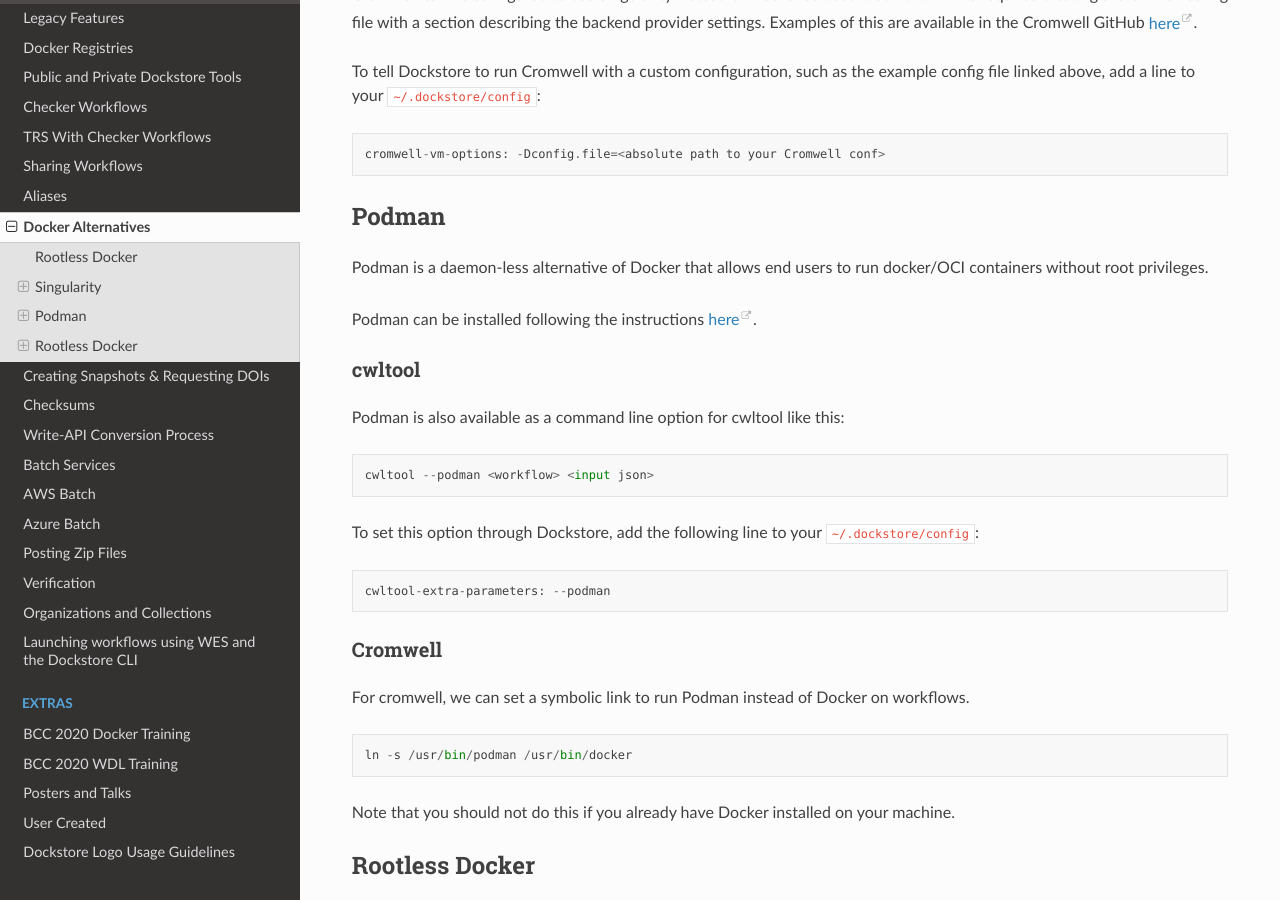
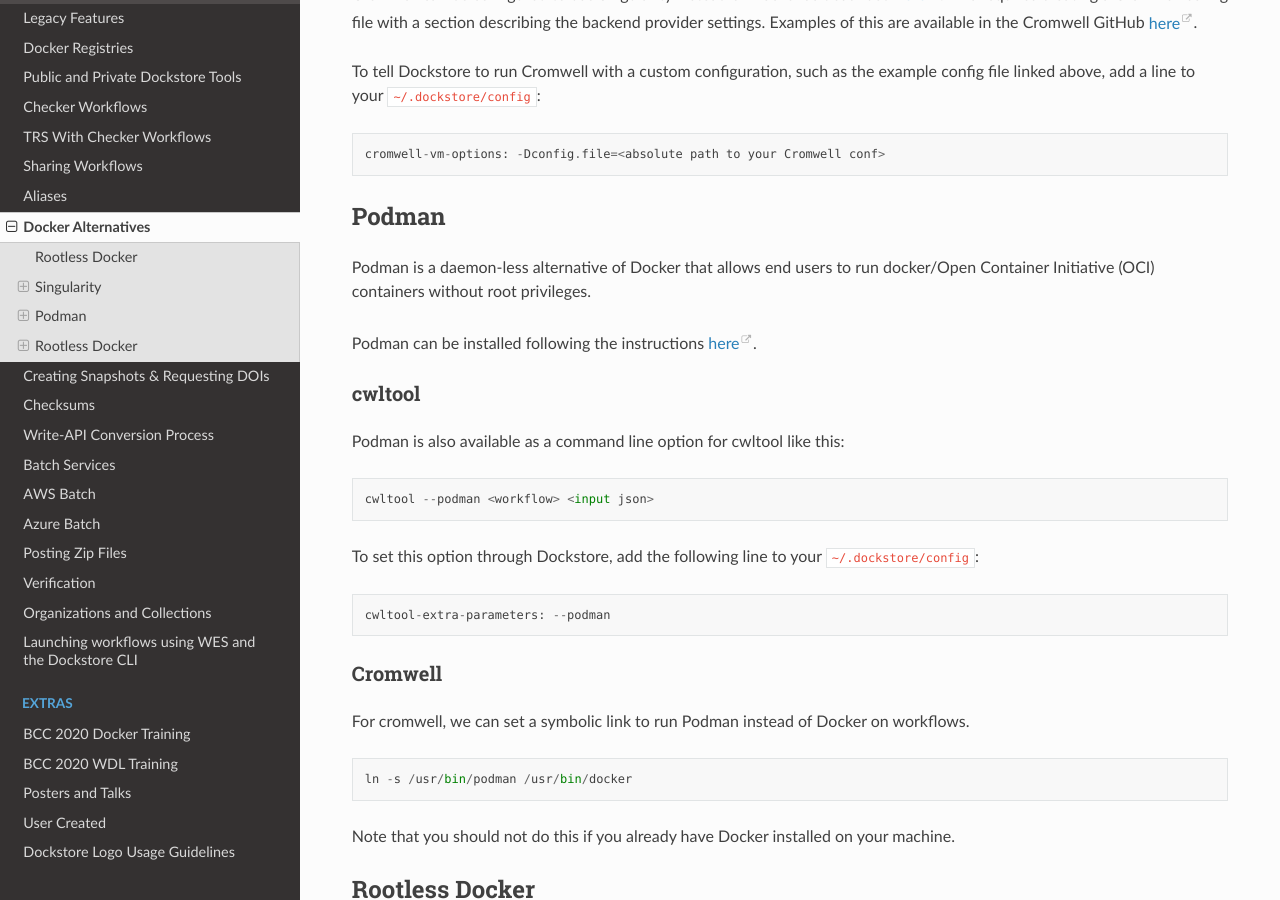
Before and after one commit to dockstore/dockstore-documentation, a Sphinx documentation site: the page built from docs/advanced-topics/docker-alternatives.rst, in a window 1280 px wide and 900 px high, scrolled down 1623 px. Built offline with Sphinx 7.4.7 and the Read the Docs theme 2.0.0, drawn with Linux system fonts in a browser that asks for light colours.

Commit message:
defined OCI

```diff
--- a/docs/advanced-topics/docker-alternatives.rst
+++ b/docs/advanced-topics/docker-alternatives.rst
@@ -76,7 +76,7 @@
 Podman
 ---------------
 
-Podman is a daemon-less alternative of Docker that allows end users to run docker/OCI containers without root privileges.
+Podman is a daemon-less alternative of Docker that allows end users to run docker/Open Container Initiative (OCI) containers without root privileges.
 
 Podman can be installed following the instructions
 `here <https://podman.io/getting-started/installation>`__.
```
